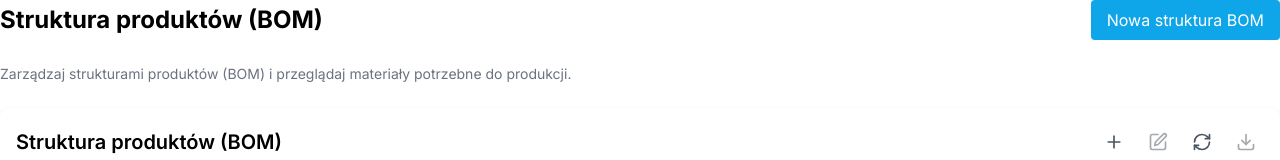
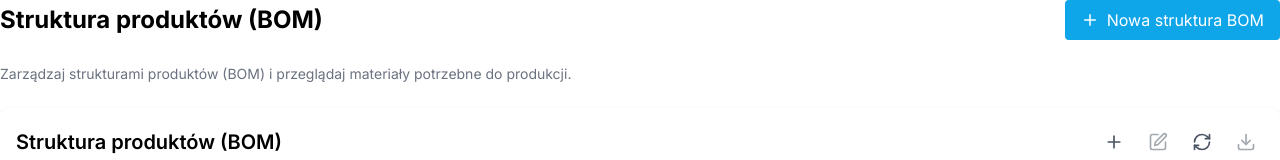
Before and after one commit to djmisieq/chmurowy-system-mrp, a Next.js app: page /production/bom in a window 1280 px wide. Shown: the top 160 px of the page. Built offline with nearby package versions, Linux system fonts and the light colour scheme; no server answers.

Commit message:
Update main BOM page with new BOM button

```diff
--- a/src/app/production/bom/page.tsx
+++ b/src/app/production/bom/page.tsx
@@ -1,5 +1,7 @@
 import React from 'react';
 import BomExplorer from '@/components/production/bom/BomExplorer';
+import Link from 'next/link';
+import { Plus } from 'lucide-react';
 
 export default function BomPage() {
   return (
@@ -7,9 +9,12 @@ export default function BomPage() {
       <div className="flex items-center justify-between">
         <h1 className="text-2xl font-bold">Struktura produktów (BOM)</h1>
         <div className="flex space-x-2">
-          <button className="px-4 py-2 bg-primary-500 text-white rounded hover:bg-primary-600 transition">
-            Nowa struktura BOM
-          </button>
+          <Link href="/production/bom/new">
+            <button className="flex items-center px-4 py-2 bg-primary-500 text-white rounded hover:bg-primary-600 transition">
+              <Plus size={18} className="mr-2" />
+              Nowa struktura BOM
+            </button>
+          </Link>
         </div>
       </div>
 
```
